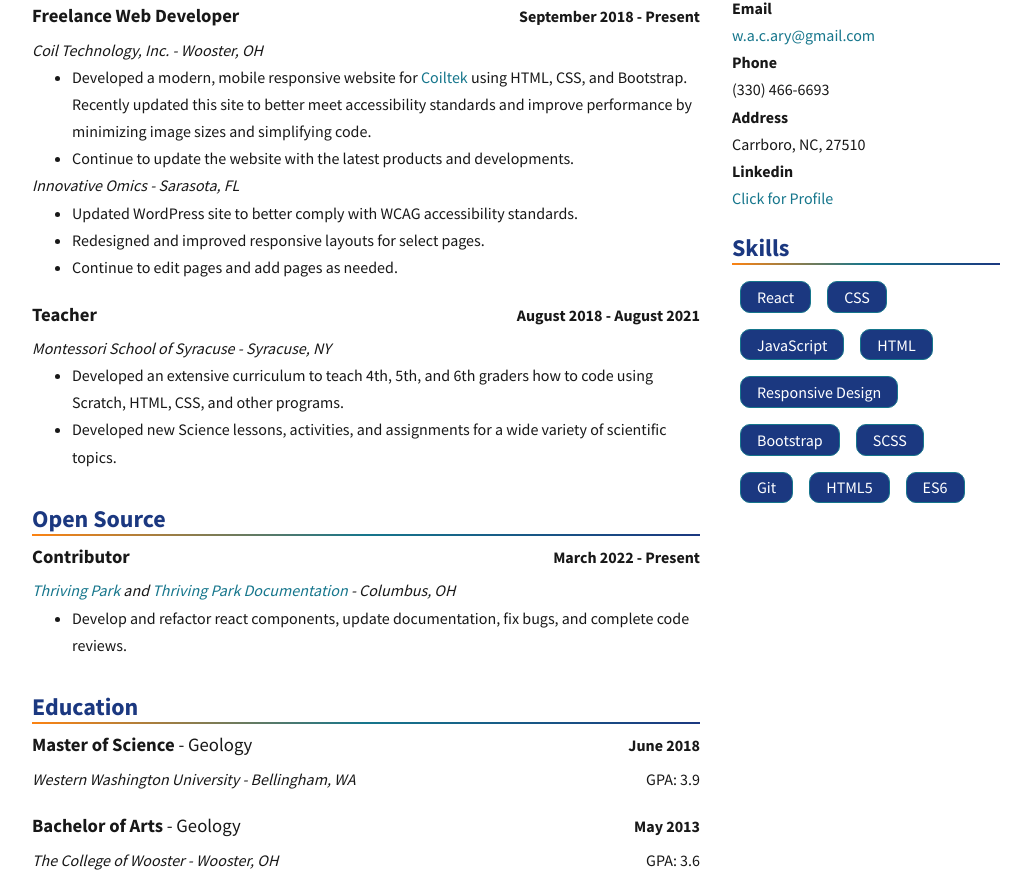
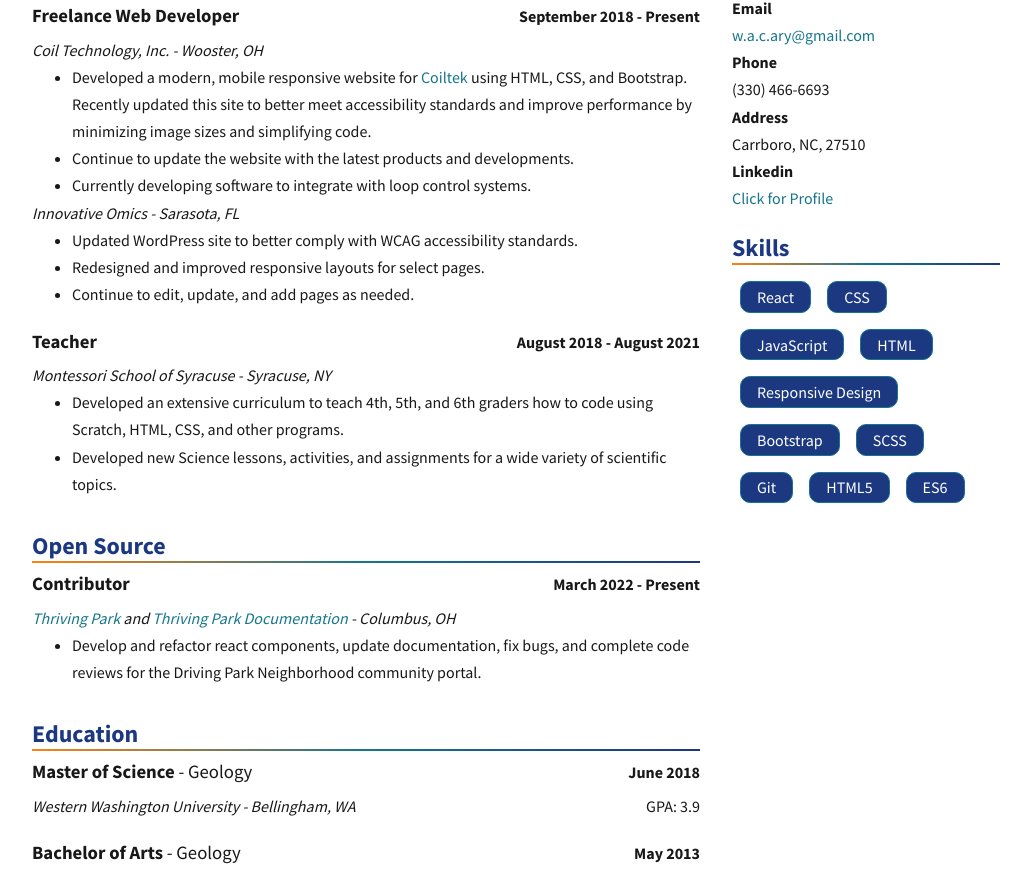
Before and after one commit to willcary/react-resume, a React (Create React App) app: page / in a window 1280 px wide. Shown: the part 298-1177 px from the top of the page, without its empty margins (124-1155 px from the left). Built offline with nearby package versions, Linux system fonts and the light colour scheme.

Commit message:
Update wording for Work and OpenSource componenets

```diff
--- a/src/components/main-container/OpenSource.js
+++ b/src/components/main-container/OpenSource.js
@@ -24,7 +24,8 @@ export default function OpenSource() {
         <ul>
           <li>
             Develop and refactor react components, update documentation, fix
-            bugs, and complete code reviews.
+            bugs, and complete code reviews for the Driving Park Neighborhood
+            community portal.
           </li>
         </ul>
       </div>
--- a/src/components/main-container/Work.js
+++ b/src/components/main-container/Work.js
@@ -24,6 +24,10 @@ export default function Work() {
             Continue to update the website with the latest products and
             developments.
           </li>
+          <li>
+            Currently developing software to integrate with loop control
+            systems.
+          </li>
         </ul>
         <p>
           <em>Innovative Omics - Sarasota, FL</em>
@@ -34,7 +38,7 @@ export default function Work() {
             standards.
           </li>
           <li>Redesigned and improved responsive layouts for select pages.</li>
-          <li>Continue to edit pages and add pages as needed.</li>
+          <li>Continue to edit, update, and add pages as needed.</li>
         </ul>
       </div>
       <div className='card'>
```
